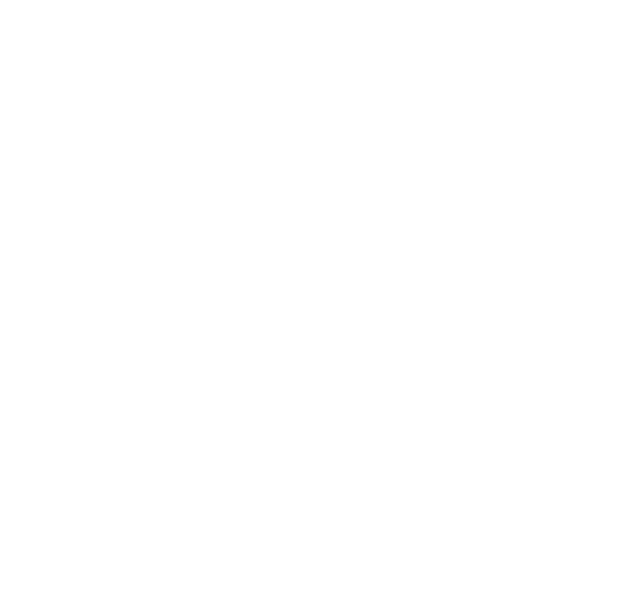
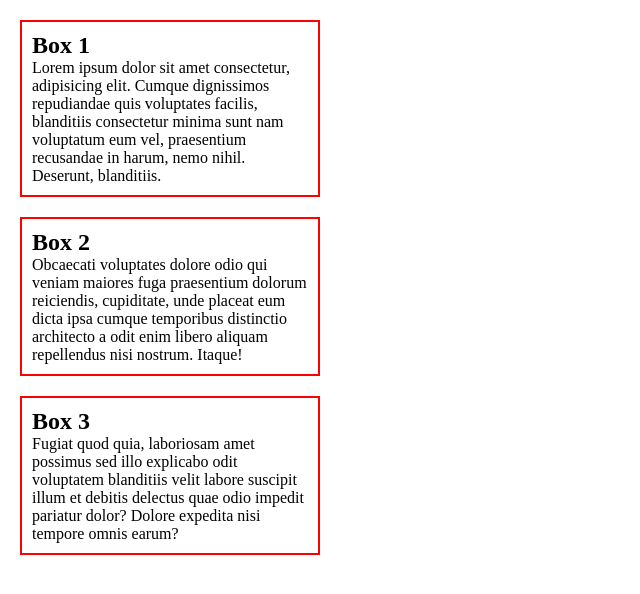
Before and after one commit to lekhansh1404/fs-26, a plain HTML site: page htmlCss/boxSizing.html in a window 1280 px wide. Shown: the whole page, without its empty margins (0-640 px from the left). Drawn offline with Linux system fonts and the light colour scheme.

Commit message:
learning css day 3

```diff
--- a/htmlCss/boxSizing.css
+++ b/htmlCss/boxSizing.css
@@ -1,3 +1,19 @@
 /* Box Model States
 -everything in css is a box
-- */
+-
+- box sizing: content-box: is a default behaviour
+- box-sizing: border-box: include the border and padding inside the width
+- area occupied by box = (width/height + padding + border) + margin
+Most block type elements carry their default margins or padding */
+* {
+    margin: 0px;
+    padding: 0px;
+    box-sizing: border-box;
+}
+.box {
+    /* here border and margin will be adjusted in 300px bcoz of box-sizing */
+    border: 2px solid red;
+    width: 300px;
+    padding: 10px;
+    margin: 20px;
+}
--- a/htmlCss/boxSizing.html
+++ b/htmlCss/boxSizing.html
@@ -4,8 +4,20 @@
     <meta charset="UTF-8">
     <meta name="viewport" content="width=device-width, initial-scale=1.0">
     <title>Box Sizing</title>
+    <link rel="stylesheet" href="boxSizing.css">
 </head>
 <body>
-
+    <div class="box">
+        <h2>Box 1</h2>
+        <p>Lorem ipsum dolor sit amet consectetur, adipisicing elit. Cumque dignissimos repudiandae quis voluptates facilis, blanditiis consectetur minima sunt nam voluptatum eum vel, praesentium recusandae in harum, nemo nihil. Deserunt, blanditiis.</p>
+    </div>
+    <div class="box">
+        <h2>Box 2</h2>
+        <p>Obcaecati voluptates dolore odio qui veniam maiores fuga praesentium dolorum reiciendis, cupiditate, unde placeat eum dicta ipsa cumque temporibus distinctio architecto a odit enim libero aliquam repellendus nisi nostrum. Itaque!</p>
+    </div>
+    <div class="box">
+        <h2>Box 3</h2>
+        <p>Fugiat quod quia, laboriosam amet possimus sed illo explicabo odit voluptatem blanditiis velit labore suscipit illum et debitis delectus quae odio impedit pariatur dolor? Dolore expedita nisi tempore omnis earum?</p>
+    </div>
 </body>
 </html>
```
Also changed, not shown: htmlCss/pseudo.css (added, +25 -0 lines), htmlCss/pseudo.html (added, +22 -0 lines).
